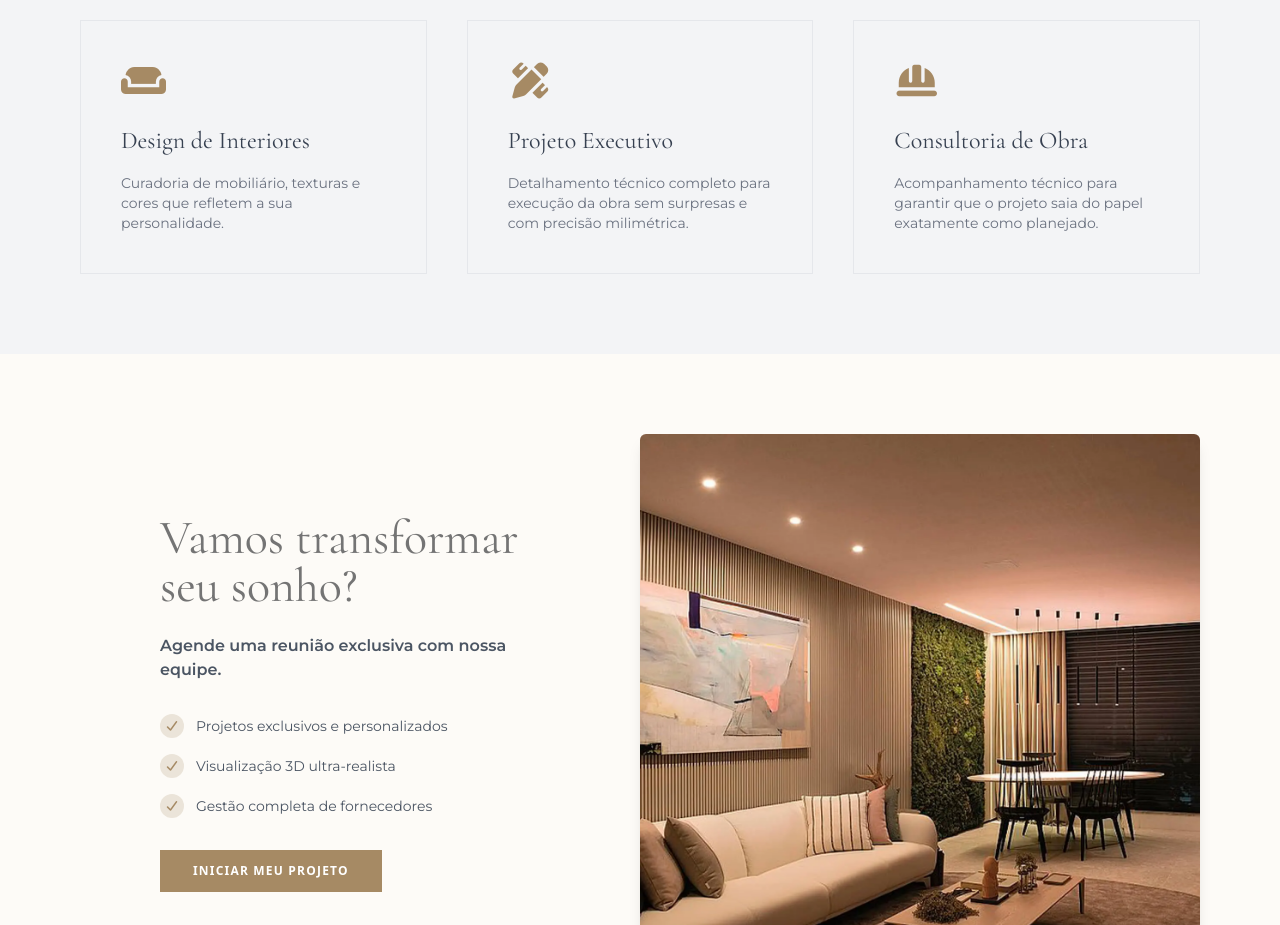
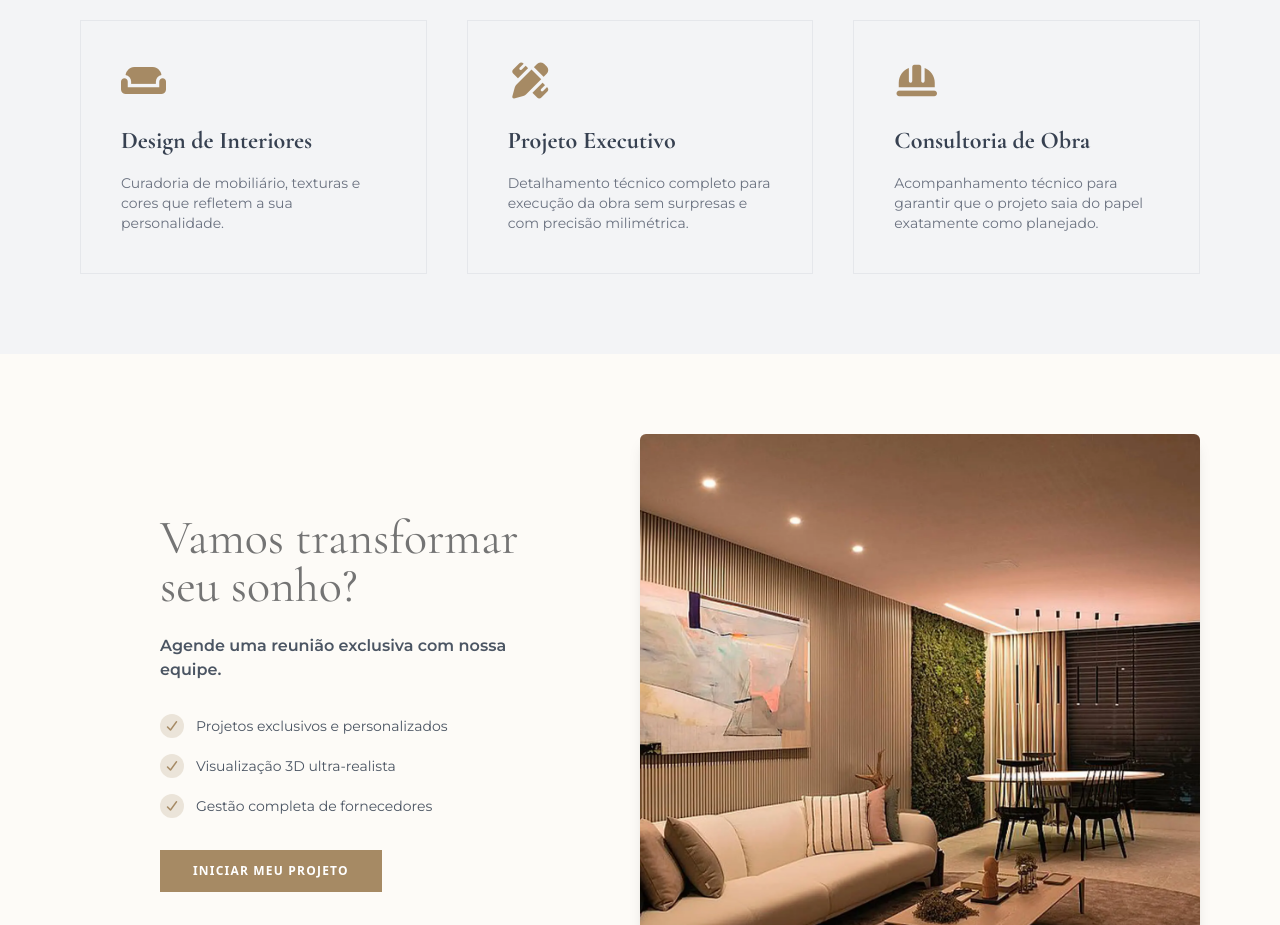
Before and after one commit to theylorantunes/antunes-interiores, a website: page src/index.html in a window 1280 px wide. Shown: the part 1880-2805 px from the top of the page. Drawn offline with nearby package versions, Linux system fonts and the light colour scheme.

Commit message:
fix: melhor contraste visual na parte de informações

```diff
--- a/src/index.html
+++ b/src/index.html
@@ -294,7 +294,7 @@
         class="p-10 border border-gray-200 group hover:shadow-xl hover:-translate-y-2 transition-all duration-300 cursor-pointer dark:border-gray-700 dark:bg-[#121212]">
         <i
           class="fas fa-couch text-4xl text-[#A68A64] mb-6 group-hover:scale-110 transition-transform duration-300"></i>
-        <h3 class="font-display text-2xl text-gray-700 mb-4 dark:text-white">Design de Interiores</h3>
+        <h3 class="font-display text-2xl text-gray-700 mb-4 dark:text-white font-bold">Design de Interiores</h3>
         <p class="font-montserrat text-sm text-gray-500 dark:text-gray-200">Curadoria de mobiliário, texturas e cores que refletem a sua
           personalidade.</p>
       </div>
@@ -303,7 +303,7 @@
         class="p-10 border border-gray-200 group hover:shadow-xl hover:-translate-y-2 transition-all duration-300 cursor-pointer dark:border-gray-700 dark:bg-[#121212]">
         <i
           class="fas fa-pencil-ruler text-4xl text-[#A68A64] mb-6 group-hover:scale-110 transition-transform duration-300"></i>
-        <h3 class="font-display text-2xl text-gray-700 mb-4 dark:text-white">Projeto Executivo</h3>
+        <h3 class="font-display text-2xl text-gray-700 mb-4 dark:text-white font-bold">Projeto Executivo</h3>
         <p class="font-montserrat text-sm text-gray-500 dark:text-gray-200">Detalhamento técnico completo para execução da obra sem
           surpresas e com precisão milimétrica.</p>
       </div>
@@ -312,7 +312,7 @@
         class="p-10 border border-gray-200 group hover:shadow-xl hover:-translate-y-2 transition-all duration-300 cursor-pointer dark:border-gray-700 dark:bg-[#121212]">
         <i
           class="fas fa-hard-hat text-4xl text-[#A68A64] mb-6 group-hover:scale-110 transition-transform duration-300"></i>
-        <h3 class="font-display text-2xl text-gray-700 mb-4 dark:text-white">Consultoria de Obra</h3>
+        <h3 class="font-display text-2xl text-gray-700 mb-4 dark:text-white font-bold">Consultoria de Obra</h3>
         <p class="font-montserrat text-sm text-gray-500 dark:text-gray-200">Acompanhamento técnico para garantir que o projeto saia do
           papel exatamente como planejado.</p>
       </div>
```
